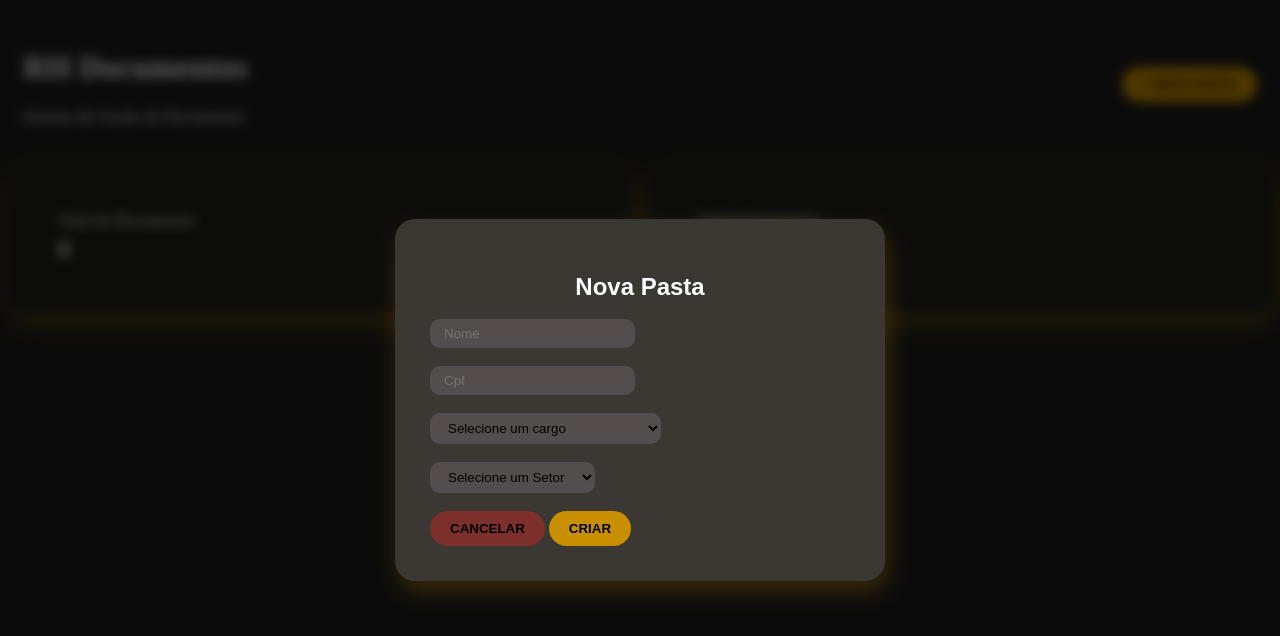
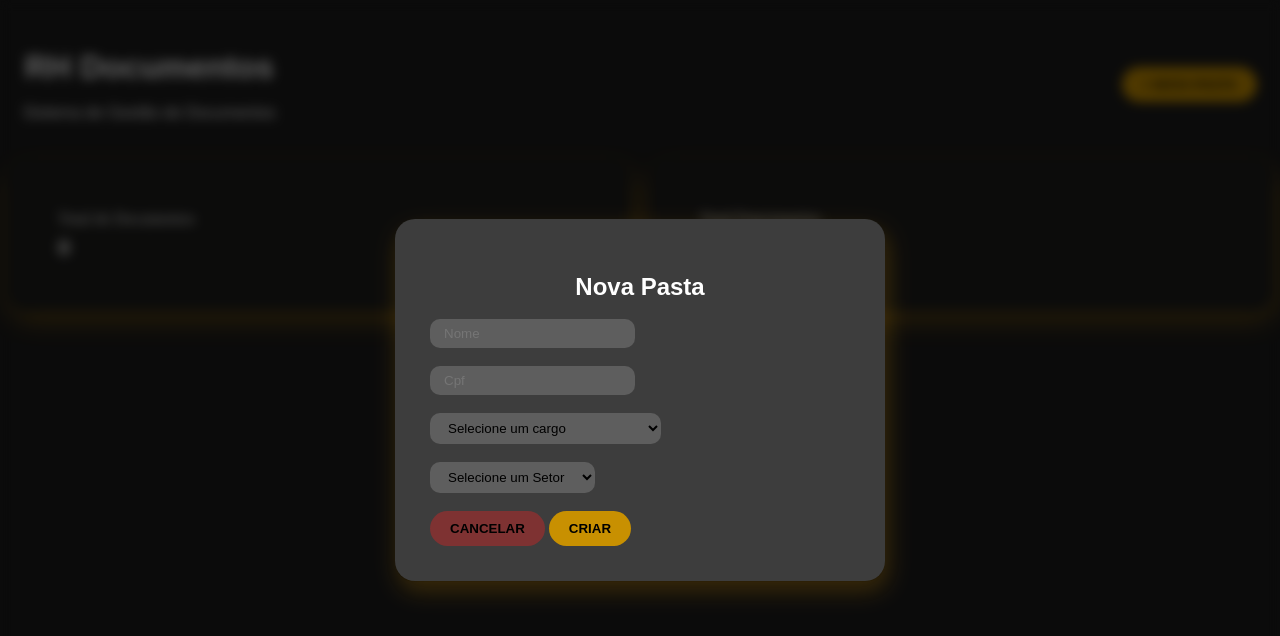
Before and after one commit to joaoppateis07-dotcom/projeto-treino, a website with bundled scripts: page public/html/app.html in a window 1280 px wide. Both pictures are taken after a click on the button "+ NOVA PASTA". Built offline with nearby package versions, Linux system fonts and the light colour scheme.

Commit message:
nao aguento mais

```diff
--- a/public/css/app.css
+++ b/public/css/app.css
@@ -60,7 +60,7 @@ body {
     z-index: 1000;
 }
 .modal-box {
-  background: rgb(59, 56, 51);
+  background: rgb(61, 61, 61);
   padding: 35px;
   border-radius: 20px;
   box-shadow: 3px 10px 25px rgba(252, 172, 1, 0.20);
@@ -113,7 +113,7 @@ body {
     border-radius: 10px;
     padding: 7px 14px;
     border: none;
-    background: rgb(84, 77, 77);
+    background: rgb(94, 94, 94);
     margin: 0 auto;
     margin-bottom: 18px;
 }
@@ -122,7 +122,7 @@ body {
     border-radius: 10px;
     padding: 7px 14px;
     border: none;
-    background: rgb(84, 77, 77);
+    background: rgb(94, 94, 94);
     margin: 0 auto;
     margin-bottom: 18px;
 }
@@ -137,7 +137,7 @@ body {
     border-radius: 10px;
     padding: 7px 14px;
     border: none;
-    background: rgb(84, 77, 77);
+    background: rgb(94, 94, 94);
 
     margin-bottom: 18px;
 }
@@ -146,7 +146,19 @@ body {
     border-radius: 10px;
     padding: 7px 14px;
     border: none;
-    background: rgb(84, 77, 77);
+    background: rgb(94, 94, 94);
     margin: 0 auto;
     margin-bottom: 18px;
 }
+
+#tituloRhDocumentos {
+    text-align: center;
+    font-family: 'Montserrat', sans-serif;
+    margin-bottom: 18px;
+}
+
+#sistemaDeGestaoDeDocumentos {
+    text-align: center;
+    font-family: 'Montserrat', sans-serif;
+    margin-bottom: 18px;
+}
--- a/public/html/app.html
+++ b/public/html/app.html
@@ -11,8 +11,8 @@
   <main class="container">
     <div class="topbar">
       <div>
-        <h1>RH Documentos</h1>
-        <p>Sistema de Gestão de Documentos</p>
+        <h1 id="tituloRhDocumentos">RH Documentos</h1>
+        <p id="sistemaDeGestaoDeDocumentos">Sistema de Gestão de Documentos</p>
       </div>
       <button id="btnNovaPasta" class="btn">+ NOVA PASTA</button>
     </div>
```
